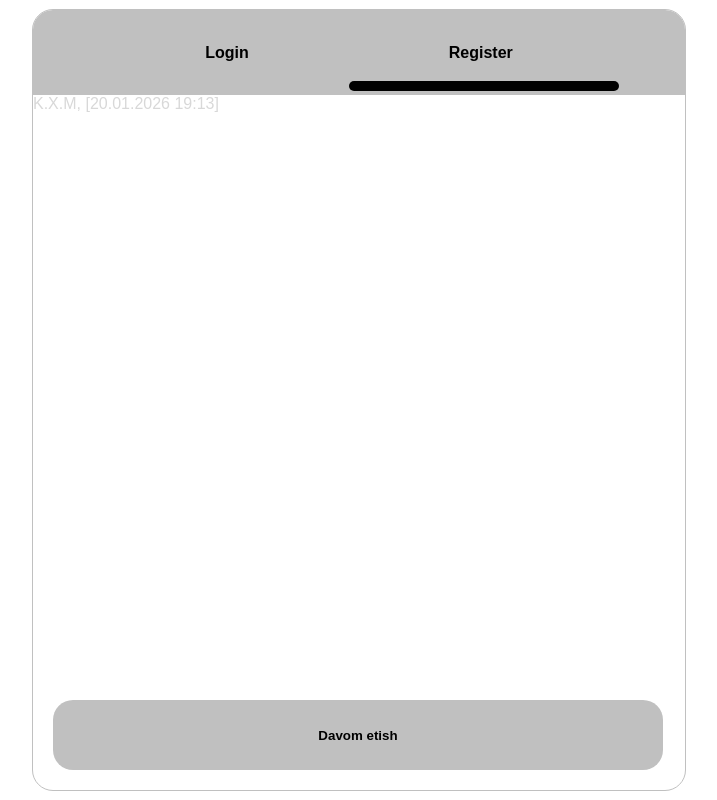
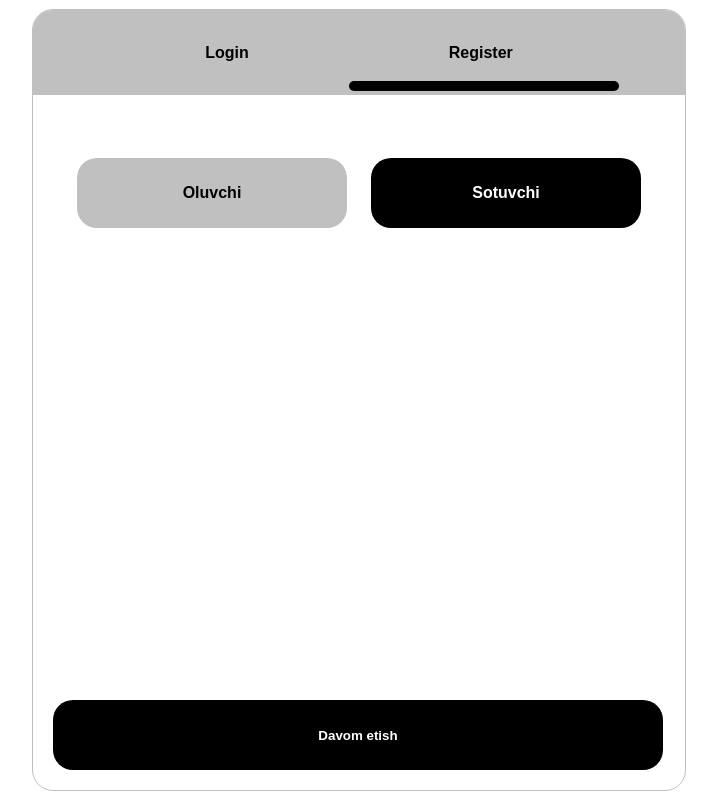
Before and after one commit to dilshodbek0515/envoy-shop, a Next.js app in the folder apps/web/: page / in a window 1280 px wide. Shown: the whole page, without its empty margins (281-998 px from the left). Built offline with nearby package versions, Linux system fonts and the light colour scheme.

Commit message:
added page.jsx

```diff
--- a/apps/web/src/app/(group)/page.jsx
+++ b/apps/web/src/app/(group)/page.jsx
@@ -1,66 +1,13 @@
 'use client'
 
-import { AxiosError } from 'axios'
-import { Login } from '../../../../../packages/api/login'
-import Link from 'next/link'
+import Link from "next/link";
+import { Router } from "next/router";
+import { useState } from "react"
 
 const Page = () => {
-  // const appLogin = async () => {
-  //   try {
-  //     const user = await Login({
-  //       phone: '+998975790515',
-  //       password: 'Dd05150515!'
-  //     })
-  //     console.log(user)
-  //   } catch (error) {
-  //     if (error instanceof AxiosError) {
-  //       console.log(error)
-  //     }
-  //   }
-  // }
 
-  // return (
-  //   <div
-  //     style={{
-  //       height: '100vh',
-  //       display: 'flex',
-  //       flexDirection: 'row',
-  //       gap: 30,
-  //       justifyContent: 'center',
-  //       alignItems: 'center'
-  //     }}
-  //   >
-  //     <Link href='/Login'>
-  //       <button
-  //         style={{
-  //           width: 289,
-  //           height: 70,
-  //           borderRadius: 20,
-  //           backgroundColor: '#00BEFF',
-  //           fontSize: 20,
-  //           border: 'transparent'
-  //         }}
-  //       >
-  //         Login
-  //       </button>
-  //     </Link>
-  //     <Link href='/Register'>
-  //       <button
-  //         style={{
-  //           width: 289,
-  //           height: 70,
-  //           borderRadius: 20,
-  //           backgroundColor: '#00BEFF',
-  //           fontSize: 20,
-  //           border: 'transparent'
-  //         }}
-  //       >
-  //         Register
-  //       </button>
-  //     </Link>
-  //   </div>
-  // )
-
+  const [role, setRole] = useState('Sotuvchi');
+  const [tab, setTab] = useState("Register")
 
   return (
     <div style={{ height: "100vh" }}>
@@ -79,7 +26,7 @@ const Page = () => {
           height: 780,
           outline: "1px solid silver",
           borderRadius: 20,
-          backgroundColor: "white",
+          backgroundColor: "#ffff",
           position: "relative",
         }}
       >
@@ -94,6 +41,7 @@ const Page = () => {
             justifyContent: "center",
             alignItems: "center",
             gap: 200,
+            position: 'relative'
           }}
         >
           <div
@@ -115,6 +63,7 @@ const Page = () => {
               Login
             </p>
           </div>
+
           <div
             style={{
               position: "relative",
@@ -147,19 +96,64 @@ const Page = () => {
           </div>
 
         </div>
-        K.X.M, [20.01.2026 19:13]
-        <div
-          style={{
-            padding: 20,
-            gap: 20,
-            display: "flex",
-            flexDirection: "column",
-          }}
-        >
+
+        <div style={{
+          display: 'flex',
+          flexDirection: 'row',
+          gap: 24,
+          justifyContent: 'center',
+          alignItems: 'center',
+          paddingTop: 63,
+          paddingRight: 26,
+          paddingLeft: 26
 
 
+        }}>
+          <div
+          onClick={() => setRole('Oluvchi')}
+          style={{
+             display: 'flex',
+             alignItems: 'center',
+             justifyContent: 'center',
+            width: 270,
+            height: 70,
+            borderRadius: 20,
+            cursor: 'pointer',
+            backgroundColor: role === "Oluvchi" ? 'black' : "silver",
+
+          }} >
+            <p style={{
+              color: role === "Oluvchi" ? "#ffff" : 'black',
+              fontWeight: 700,
+            }}>
+              Oluvchi
+            </p>
           </div>
+          <div
+          onClick={() => setRole("Sotuvchi")}
+          style={{
+            display: 'flex',
+            width: 270,
+            height: 70,
+            borderRadius: 20,
+            alignItems: 'center',
+            justifyContent: 'center',
+            cursor: 'pointer',
+            backgroundColor: role === "Sotuvchi" ? "black" : "silver",
+
+          }} >
+            <p style={{
+              color: role === "Sotuvchi" ? "#ffff" : 'black',
+              fontWeight: 700,
+            }}>
+              Sotuvchi
+            </p>
+          </div>
+        </div>
+
+        <Link href={'/Register'}>
         <button
+
         style={{
           width: 610,
           height: 70,
@@ -170,13 +164,16 @@ const Page = () => {
           border: "none",
           position: "absolute",
           bottom: 20,
-            backgroundColor: "silver",
-            color: "black",
+          backgroundColor: "black",
+          color: "#ffff",
           fontWeight: 700,
         }}
       >
         Davom etish
       </button>
+
+        </Link>
+
       </div>
     </div>
   </div>
```
Lines whose indentation alone changed are shown as unchanged.
